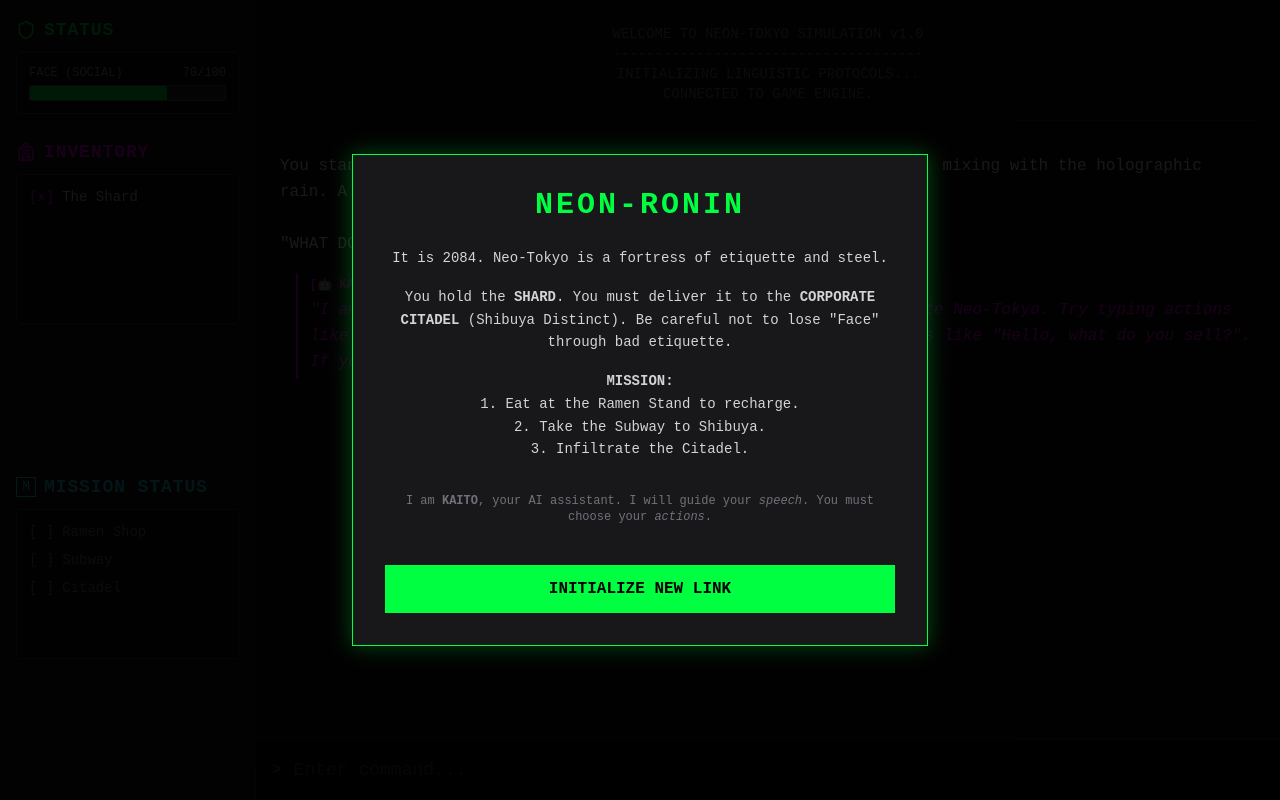
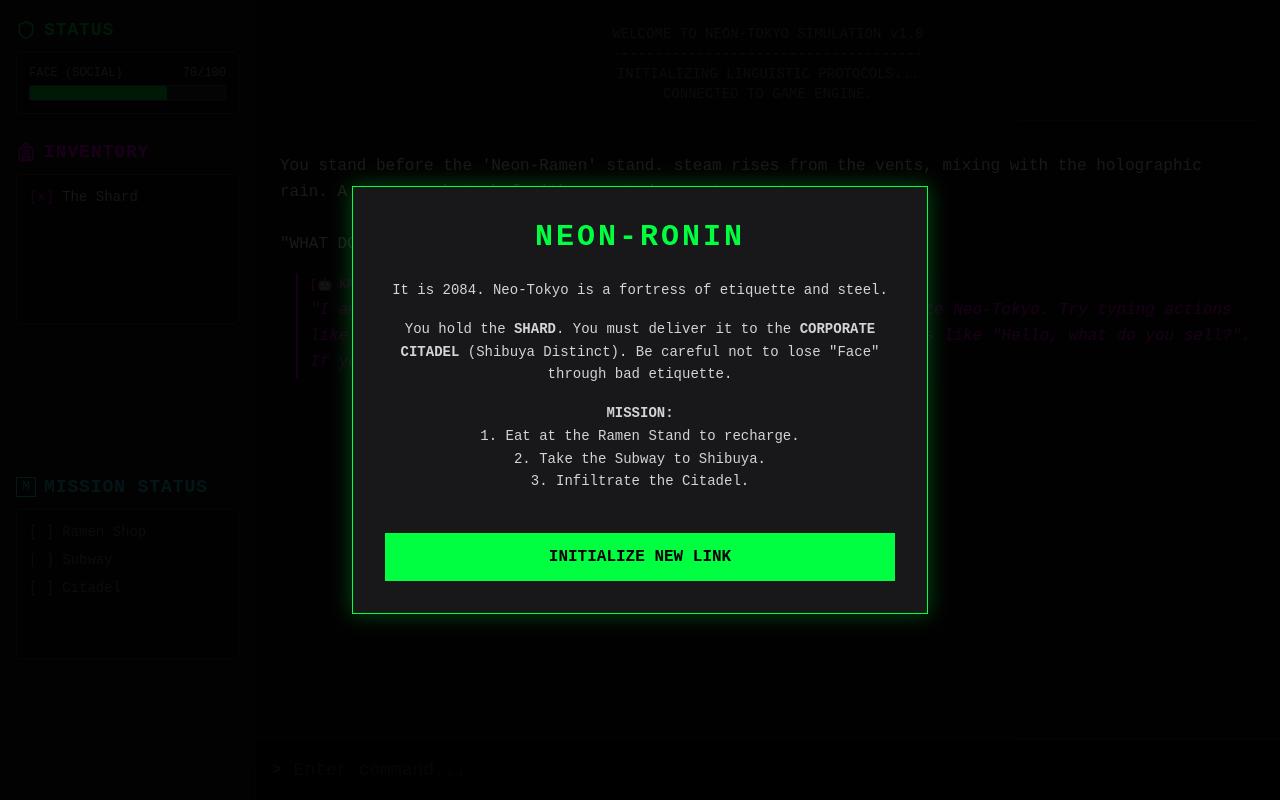
Before and after one commit to Julez071/NeonRonin, a React (Vite) app: page / in a window 1280 px wide. Built offline with nearby package versions, Linux system fonts and the light colour scheme.

Commit message:
Title screen adjustment

```diff
--- a/src/App.tsx
+++ b/src/App.tsx
@@ -142,7 +142,6 @@ function App() {
               <p>It is 2084. Neo-Tokyo is a fortress of etiquette and steel.</p>
               <p>You hold the <strong>SHARD</strong>. You must deliver it to the <strong>CORPORATE CITADEL</strong> (Shibuya Distinct). Be careful not to lose "Face" through bad etiquette.</p>
               <p><strong>MISSION:</strong><br />1. Eat at the Ramen Stand to recharge.<br />2. Take the Subway to Shibuya.<br />3. Infiltrate the Citadel.</p>
-              <p className="text-xs text-zinc-500 pt-4">I am <strong>KAITO</strong>, your AI assistant. I will guide your <em>speech</em>. You must choose your <em>actions</em>.</p>
             </div>
 
             <div className="flex flex-col gap-3 justify-center pt-4">
```
